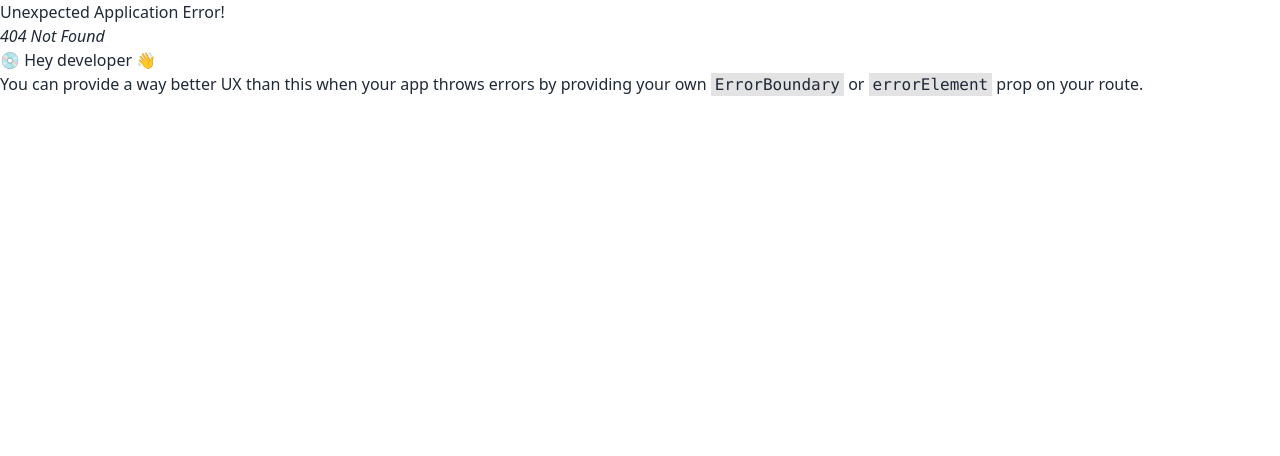
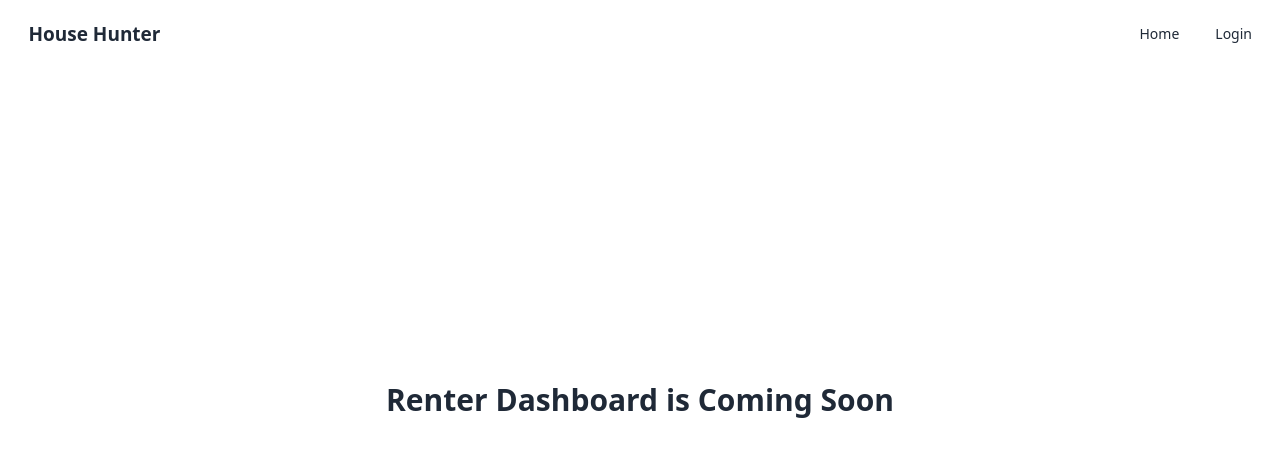
Before and after one commit to sayonUsman/house-hunter, a React (Vite) app: page /renter-dashboard in a window 1280 px wide. Before the commit this address had no page. Shown: the top 456 px of the page. Built offline with nearby package versions, Linux system fonts and the light colour scheme.

Commit message:
Added renter dashboard

```diff
--- /dev/null
+++ b/src/pages/RenterDashboard/RenterDashboard.jsx
@@ -0,0 +1,9 @@
+const RenterDashboard = () => {
+  return (
+    <div className="container mx-auto hero min-h-screen">
+      <h1 className="text-3xl font-bold">Renter Dashboard is Coming Soon</h1>
+    </div>
+  );
+};
+
+export default RenterDashboard;
--- a/src/routes/Routes.jsx
+++ b/src/routes/Routes.jsx
@@ -5,6 +5,7 @@ import SignUp from "../pages/SignUp/SignUp";
 import AddHouse from "../pages/AddHouse/AddHouse";
 import OwnerDashboard from "../pages/OwnerDashboard/OwnerDashboard";
 import Home from "../pages/Home/Home";
+import RenterDashboard from "../pages/RenterDashboard/RenterDashboard";
 
 const router = createBrowserRouter([
   {
@@ -31,6 +32,10 @@ const router = createBrowserRouter([
         path: "/addHouse",
         element: <AddHouse></AddHouse>,
       },
+      {
+        path: "/renter-dashboard",
+        element: <RenterDashboard></RenterDashboard>,
+      },
     ],
   },
 ]);
```
